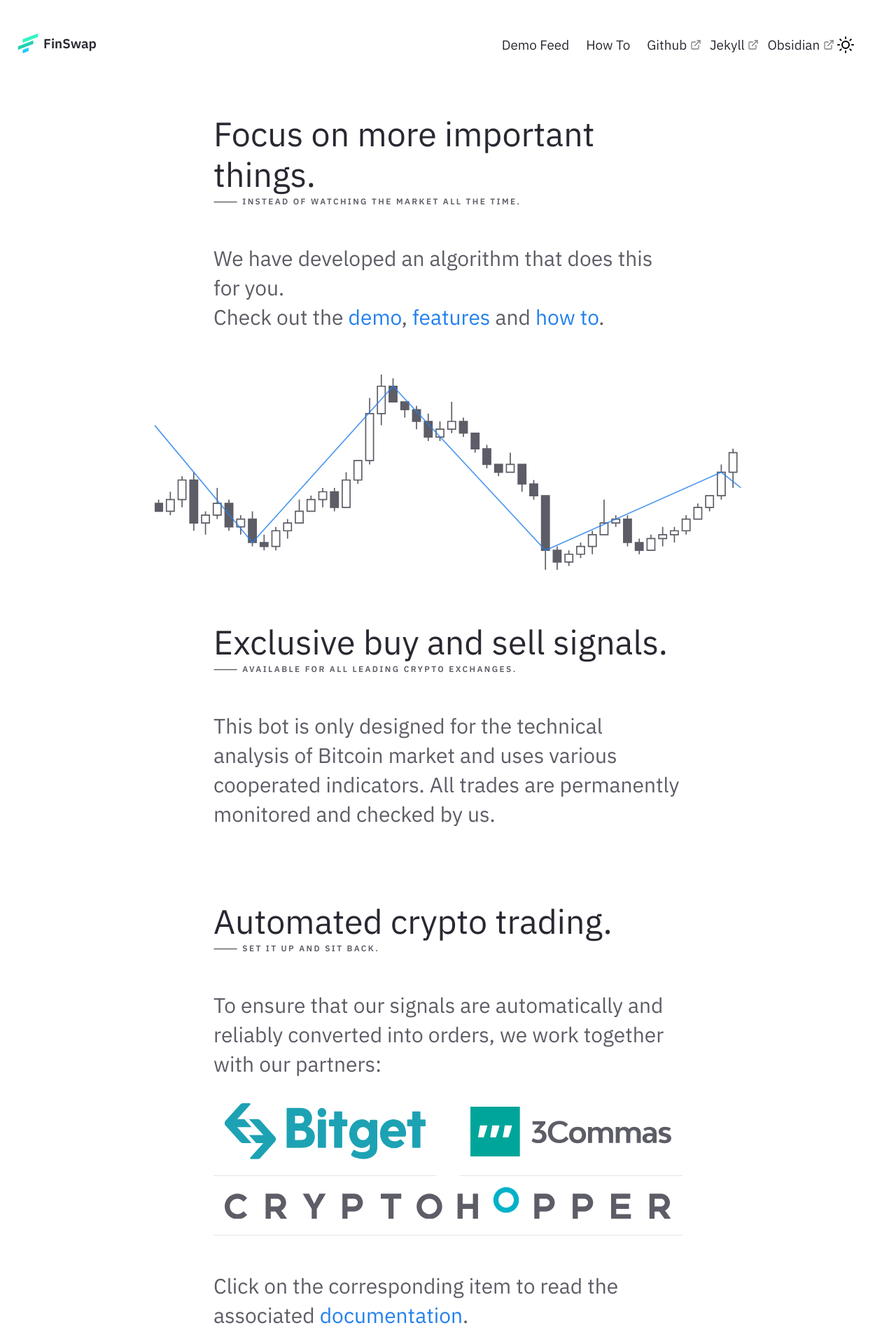
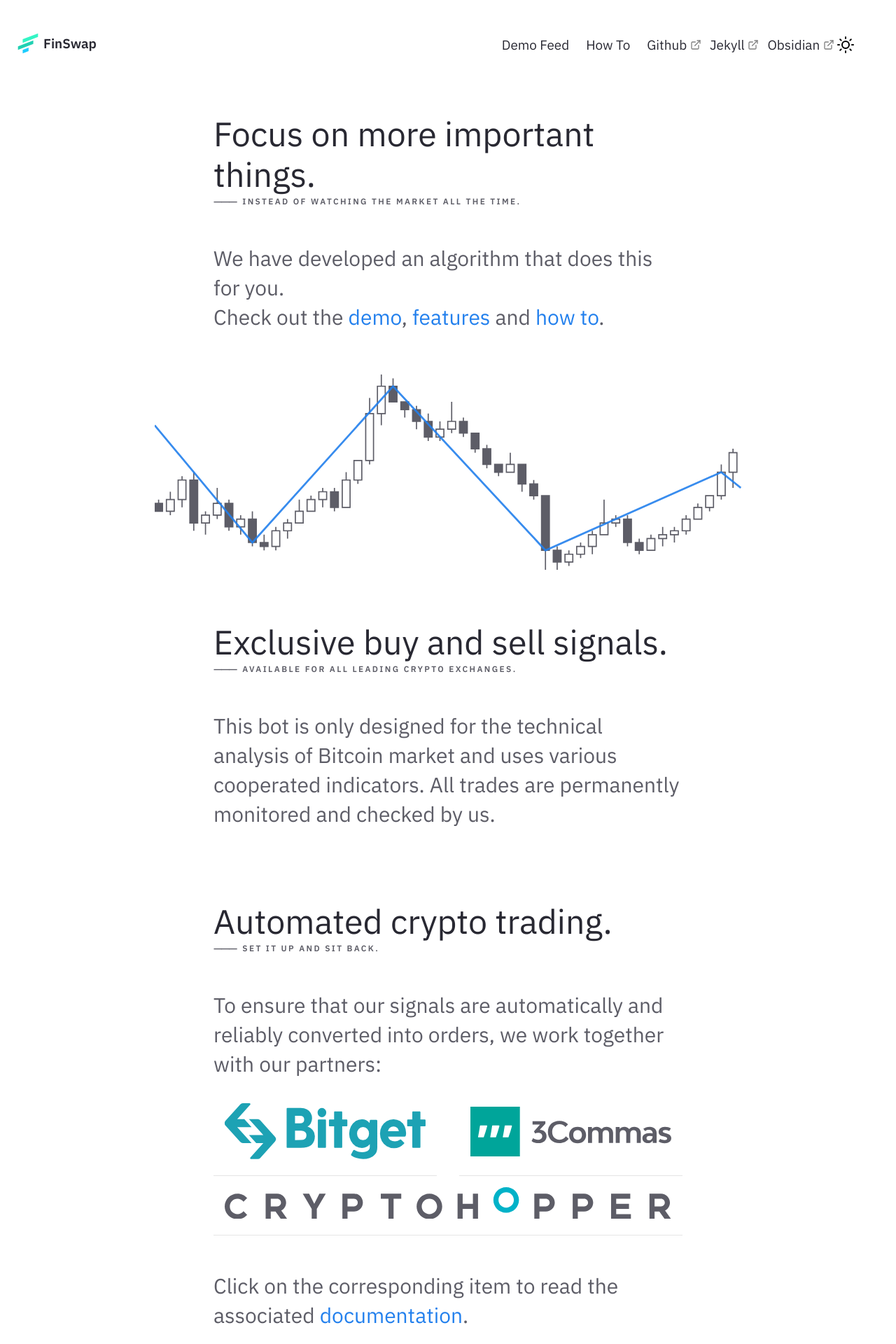
Before and after one commit to kevinroku/nroku.github.io, a Jekyll site: the page built from pages/index.md, in a window 1280 px wide. Shown: the top 1920 px of the page at 70% size. Built offline with Jekyll 4.4.1, drawn with Linux system fonts in a browser that asks for light colours.

Commit message:
Update Chart.html

```diff
--- a/_includes/_snippets/Chart.html
+++ b/_includes/_snippets/Chart.html
@@ -3,7 +3,7 @@
   <style>
     #red { fill:var(--color-text-sub); stroke:var(--color-text-sub); stroke-width:0.3 }
     #green { fill:none; stroke:var(--color-text-sub); stroke-width:0.3 }
-    #blue { fill:none; stroke:var(--color-text-link); stroke-width:0.3; stroke-opacity: 0.8 }
+    #blue { fill:none; stroke:var(--color-text-link); stroke-width:0.5; stroke-opacity: 0.9 }
   </style>
   </defs>
   <path d="M 0 -15 L 0 -17 L 2 -17 L 2 -15 Z M 1 -15 L 1 -15 M 1 -17 L 1 -18" id="red" />
```
